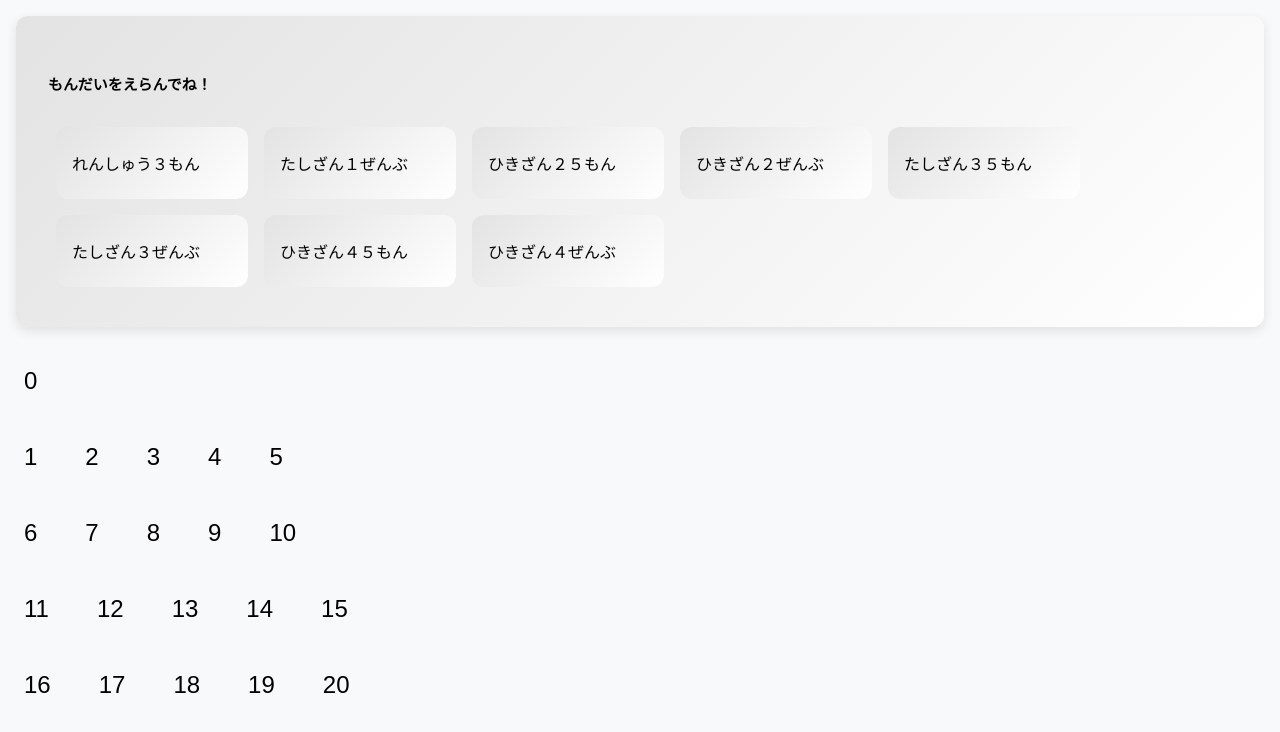
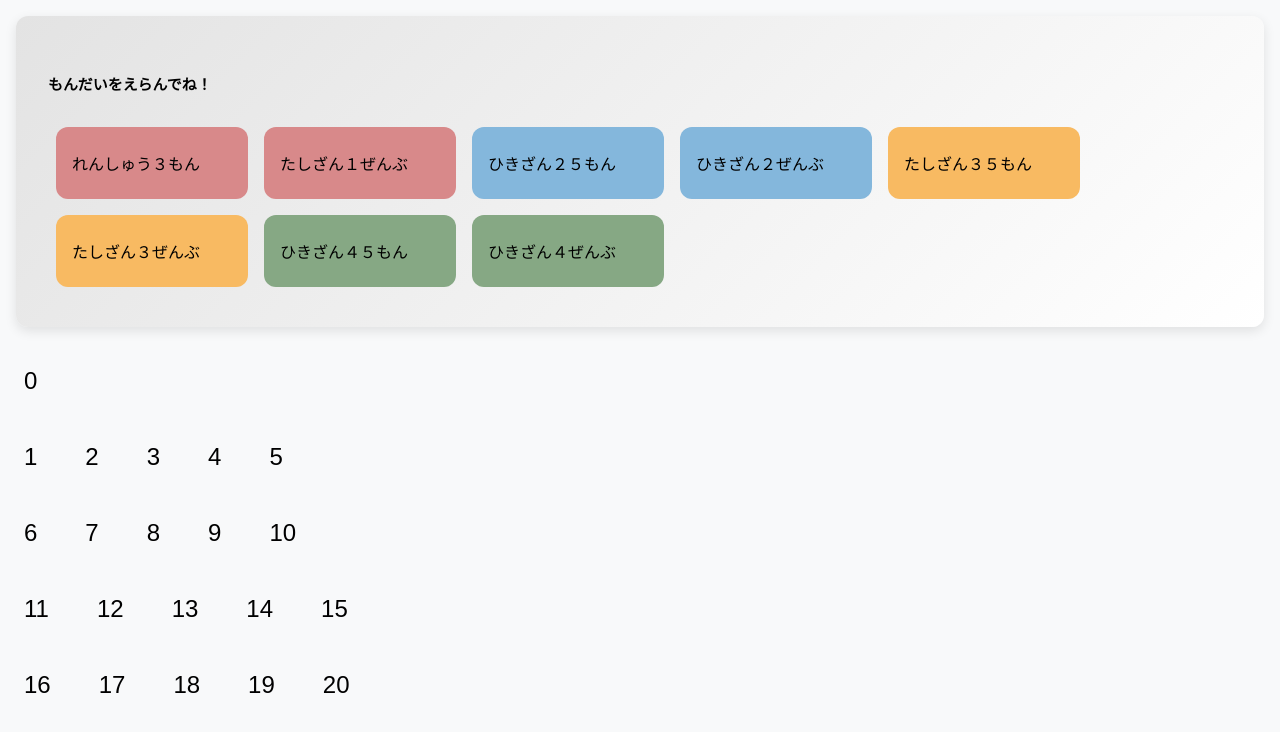
Before and after one commit to tomobou/react-calc-quiz, a React (Vite) app: page / in a window 1280 px wide. Shown: the top 732 px of the page. Built offline with nearby package versions, Linux system fonts and the light colour scheme.

Commit message:
問題選択時の色の反映ができていなかったので修正

```diff
--- a/src/index.css
+++ b/src/index.css
@@ -39,7 +39,6 @@ body {
   border-radius: 12px;
   margin: 0.5rem;
   cursor: pointer;
-  background: var(--card-bg);
   transition: transform 0.2s, box-shadow 0.2s;
 }
 .question-select-item:hover {
```
